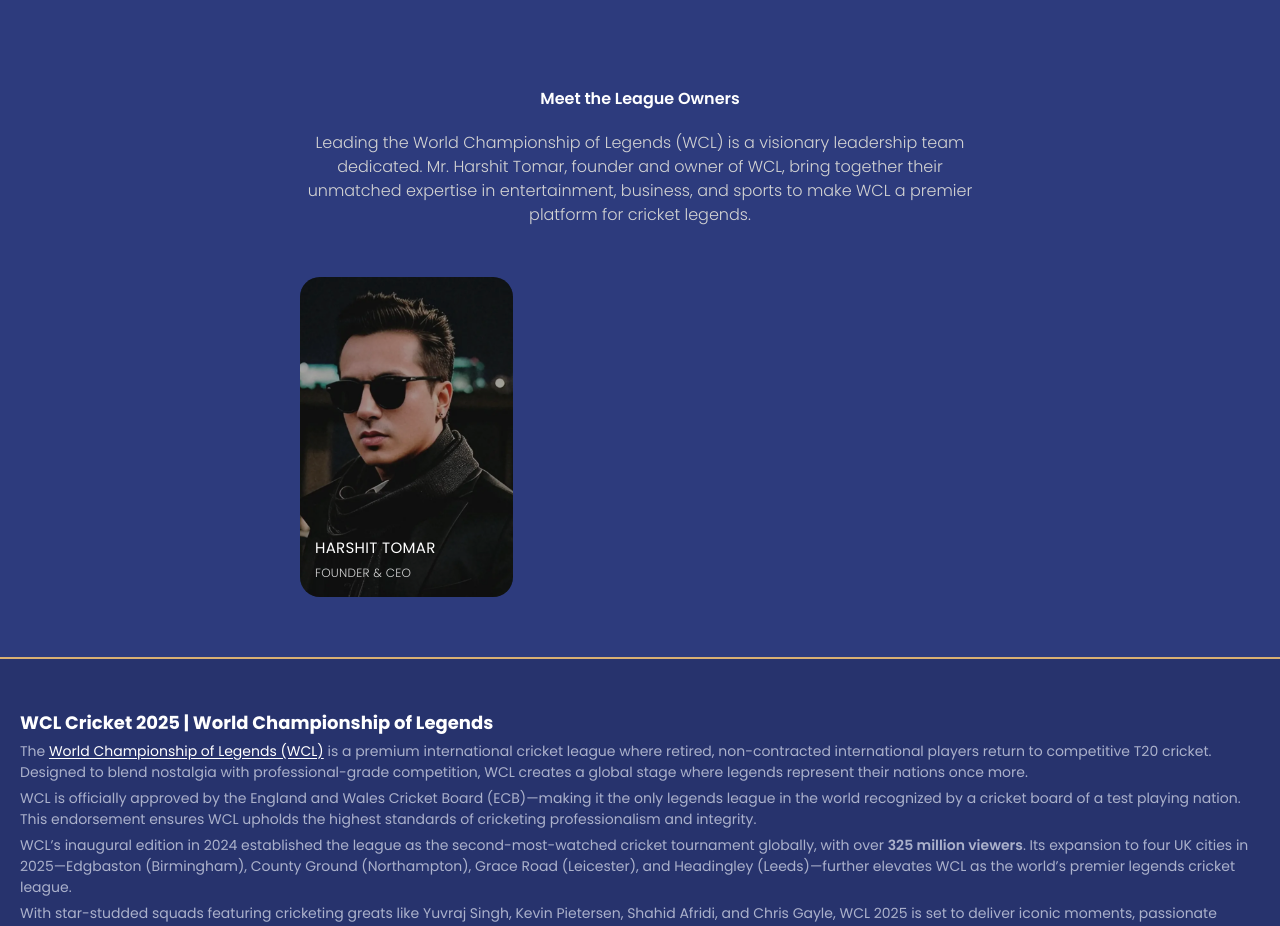
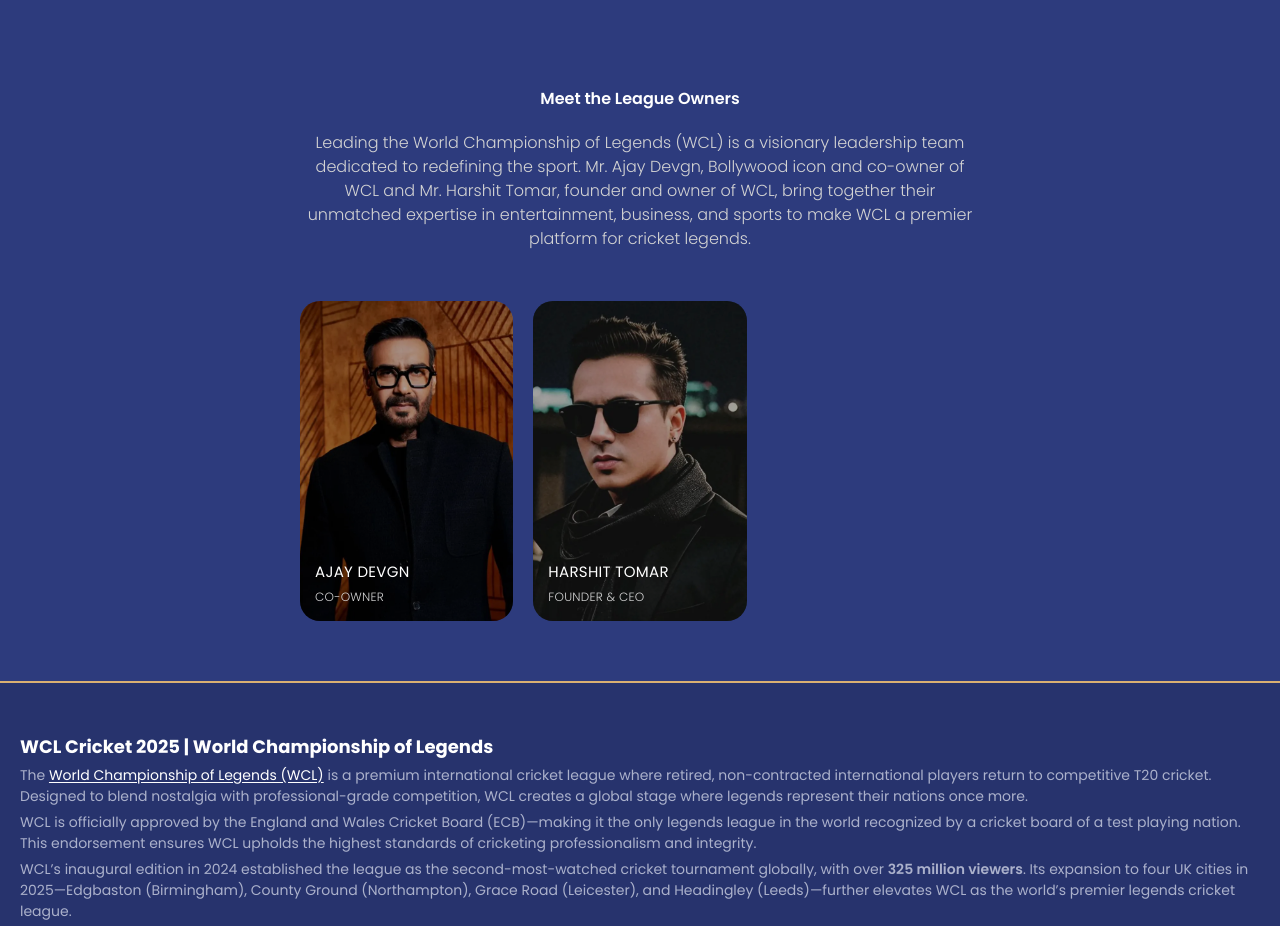
Before and after one commit to Suhailonwork/World-Champion-of-legend, a Next.js app: page /about in a window 1280 px wide. Shown: the part 1160-2086 px from the top of the page. Built offline with nearby package versions, Linux system fonts and the light colour scheme.

Commit message:
second commit

```diff
--- a/src/pages/about.js
+++ b/src/pages/about.js
@@ -37,17 +37,17 @@
                         <div className="about-wcl-bollywood">
                             <div>
                                 <h2>Meet the League Owners</h2>
-                                <p>Leading the World Championship of Legends (WCL) is a visionary leadership team dedicated. Mr. Harshit Tomar, founder and owner of WCL, bring together their unmatched expertise in entertainment, business, and sports to make WCL a premier platform for cricket legends.</p>
+                                <p>Leading the World Championship of Legends (WCL) is a visionary leadership team dedicated to redefining the sport. Mr. Ajay Devgn, Bollywood icon and co-owner of WCL and Mr. Harshit Tomar, founder and owner of WCL, bring together their unmatched expertise in entertainment, business, and sports to make WCL a premier platform for cricket legends.</p>
                             </div>
                             <div className="bollywood-owners">
-                                {/* <Link href={"/owner/ajay-devgn"}>
+                                <Link href={"/owner/ajay-devgn"}>
                                     <div className="wcl-owner" style={{ backgroundImage: "url('/assets/images/owners/ajay-devgn.webp')" }}>
                                         <div>
                                             <h2>Ajay Devgn</h2>
                                             <p>Co-Owner</p>
                                         </div>
                                     </div>
-                                </Link> */}
+                                </Link>
                                 <Link href={"/owner/harshit-tomar"}>
                                     <div className="wcl-owner" style={{ backgroundImage: "url('/assets/images/owners/harshit-tomar.webp')" }}>
                                         <div>
--- a/src/pages/index.js
+++ b/src/pages/index.js
@@ -569,7 +569,7 @@
             <div className="container-grid">
               <div className="swiper mySwiper">
                 <div className="swiper-wrapper">
-                  {/* <div className="swiper-slide">
+                  <div className="swiper-slide">
                     <Link href={"/owner/ajay-devgn"}>
                       <div
                         className="wcl-owner"
@@ -584,7 +584,7 @@
                         </div>
                       </div>
                     </Link>
-                  </div> */}
+                  </div>
                   <div className="swiper-slide">
                     <Link href={"/owner/harshit-tomar"}>
                       <div
```
